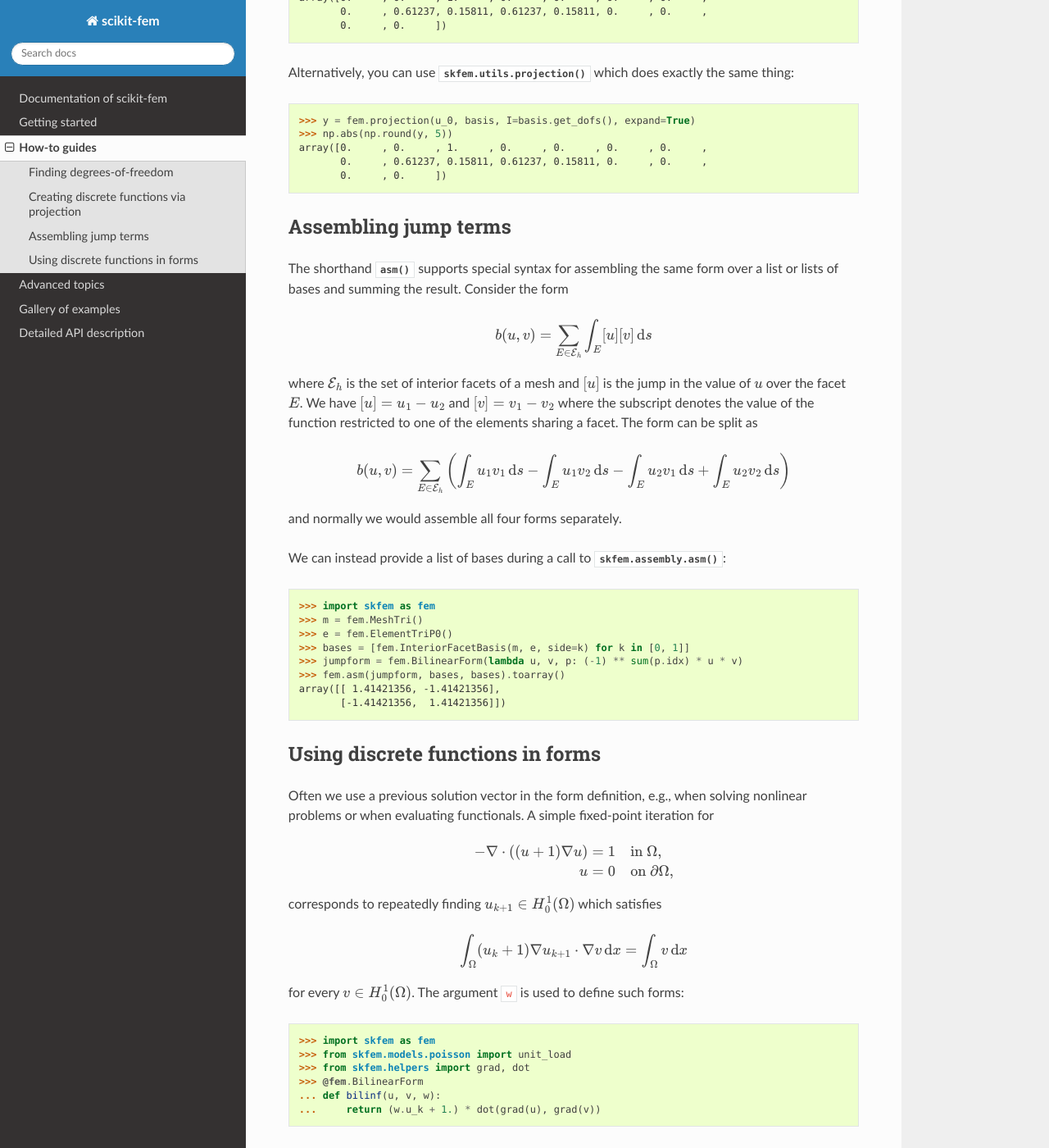
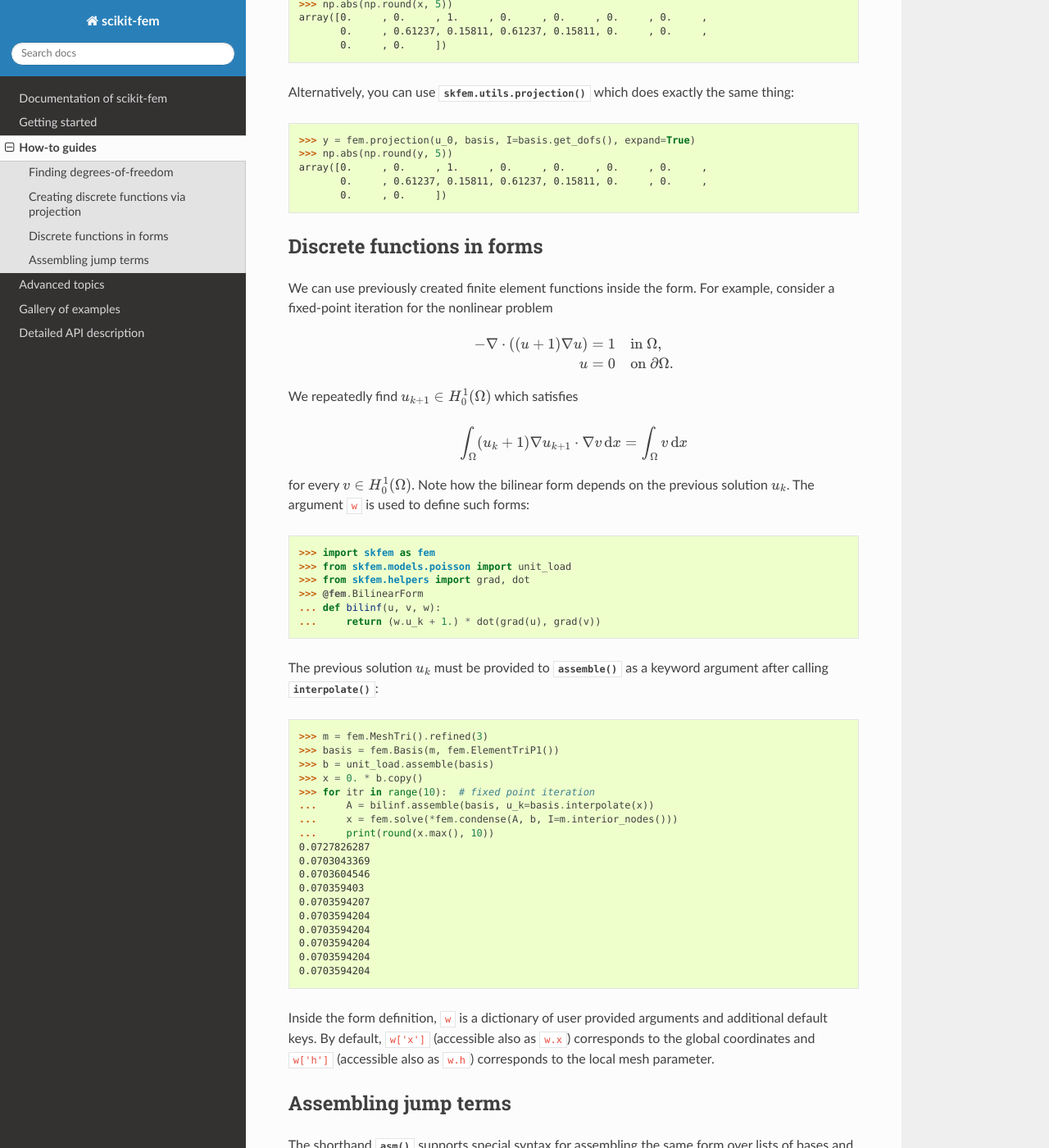
Before and after one commit to kinnala/scikit-fem, a Sphinx documentation site: the page built from docs/howto.rst, in a window 1280 px wide and 1400 px high, scrolled down 2037 px. Shown: the whole window at 82% size. Built offline with Sphinx 7.4.7 and the Read the Docs theme 2.0.0, drawn with Linux system fonts in a browser that asks for light colours; some of the changed text lies outside the part shown.

Commit message:
Improvements to the docs (#810)

```diff
--- a/docs/advanced.rst
+++ b/docs/advanced.rst
@@ -32,8 +32,15 @@
    ... def integrand(u, v, w):
    ...    return dot(grad(u), grad(v))
 
-A typical load vector is given by the :math:`L^2` inner product of a user-given
-function and the test function :math:`v`, e.g.,
+.. note::
+
+   Using helpers such as :func:`~skfem.helpers.grad` and
+   :func:`~skfem.helpers.dot` is optional.  Without helpers the last line would
+   read, e.g., ``u.grad[0] * v.grad[0] + u.grad[1] * v.grad[1]``.  Inside the
+   form ``u`` and ``v`` are of type :class:`~skfem.element.DiscreteField`.
+   The return value is a numpy array.
+
+Here is an example of body loading:
 
 .. math::
 
@@ -49,10 +56,17 @@
    ... def loading(v, w):
    ...    return np.sin(np.pi * w.x[0]) * np.sin(np.pi * w.x[1]) * v
 
+.. note::
+
+   The last argument ``w`` is a dictionary of
+   :class:`~skfem.element.DiscreteField` objects.  Its ``_getattr_`` is
+   overridden so that ``w.x`` corresponds to ``w['x'].value``.  Some keys are
+   populated by default, e.g., ``w.x`` are the global quadrature points.
+
 In addition, forms can depend on the local mesh parameter ``w.h`` or other
-finite element functions (see :ref:`predefined`).
-Moreover, boundary forms can depend on the normal vector ``w.n``.
-One example is the form
+finite element functions (see :ref:`predefined`).  Moreover, boundary forms
+assembled using :class:`~skfem.assembly.BoundaryFacetBasis` can depend on the
+outward normal vector ``w.n``.  One example is the form
 
 .. math::
 
@@ -68,10 +82,8 @@
    ... def loading(v, w):
    ...    return dot(w.n, v)
 
-The helper functions such as ``dot`` are discussed further below.
 
-
-The form definition always returns a two-dimensional NumPy array.  This can be
+The form definition always returns a two-dimensional numpy array.  This can be
 verified using the Python debugger:
 
 .. code-block:: python
@@ -83,7 +95,7 @@
        import pdb; pdb.set_trace()  # breakpoint
        return dot(grad(u), grad(v))
 
-Saving the above snippet as ``test.py`` and running it via ``python -i test.py``
+Saving the above snippet as ``test.py`` and running it via ``python test.py``
 allows experimenting:
 
 .. code-block:: none
@@ -137,11 +150,18 @@
 
 .. warning::
 
-   This section contains lower level details on the order of the DOFs.
+   This section contains details on the order of the DOFs.
    Read this only if you did not find an answer in :ref:`finddofs`.
 
-The DOFs :math:`x` are ordered automatically based on the mesh and the element
-type.  It is possible to investigate manually how the DOFs match the different
+After finite element assembly we have the linear system
+
+.. math::
+
+   Ax = b.
+
+What is the order of the unknowns in the vector :math:`x`?
+The DOFs are ordered automatically based on the mesh and the element type.  It
+is possible to investigate manually how the DOFs match the different
 topological entities (`nodes`, `facets`, `edges`, `elements`) of the mesh.
 
 .. note::
@@ -151,58 +171,54 @@
    the mesh.  In particular, we refer to the edges of triangular and
    quadrilateral meshes as `facets`.
 
-For example, consider the quadratic Lagrange triangle and the default two
-element mesh of the unit square:
+For example, consider the triquadratic hexahedral element and the default
+cube mesh:
 
 .. doctest::
 
    >>> from skfem import *
-   >>> m = MeshTri()
+   >>> m = MeshHex()
    >>> m
-   <skfem MeshTri1 object>
-     Number of elements: 2
-     Number of vertices: 4
-     Number of nodes: 4
-     Named boundaries [# facets]: left [1], bottom [1], right [1], top [1]
-   >>> basis = Basis(m, ElementTriP2())
+   <skfem MeshHex1 object>
+     Number of elements: 1
+     Number of vertices: 8
+     Number of nodes: 8
+   >>> basis = Basis(m, ElementHex2())
+   >>> basis
+   <skfem CellBasis(MeshHex1, ElementHex2) object>
+     Number of elements: 1
+     Number of DOFs: 27
+     Size: 296352 B
 
 The DOFs corresponding to the nodes (or vertices) of the mesh are
 
 .. doctest::
 
    >>> basis.nodal_dofs
-   array([[0, 1, 2, 3]])
+   array([[0, 1, 2, 3, 4, 5, 6, 7]])
 
-The first column above corresponds to the first column in the corresponding mesh
-data structure:
+This means that the first (zeroth) entry in the DOF array corresponds to the
+first node/vertex in the finite element mesh (see ``m.p`` for a list of
+nodes/vertices).
+
+Similarly, the DOFs corresponding to the edges (``m.edges`` for a list of
+edges) and the facets (``m.facets`` for a list of facets) of the mesh are
 
 .. doctest::
 
-   >>> m.p
-   array([[0., 1., 0., 1.],
-          [0., 0., 1., 1.]])
+   >>> basis.edge_dofs
+   array([[ 8,  9, 10, 11, 12, 13, 14, 15, 16, 17, 18, 19]])
+   >>> basis.facet_dofs
+   array([[20, 21, 22, 23, 24, 25]])
 
-In particular, the node at :math:`(0,0)` corresponds to the first element of the
-vector :math:`x`, the node at :math:`(1,0)` corresponds to the second element,
-and so on.
-
-Similarly, the DOFs corresponding to the facets of the mesh are
+All DOFs in ``nodal_dofs``, ``edge_dofs`` and ``facet_dofs``
+are shared between neighbouring elements to preserve continuity.
+The remaining DOFs are internal to the element and not shared:
 
 .. doctest::
 
-   >>> basis.facet_dofs
-   array([[4, 5, 6, 7, 8]])
-
-The corresponding facets can be found in the mesh data structure:
-
-.. doctest::
-
-   >>> m.facets
-   array([[0, 0, 1, 1, 2],
-          [1, 2, 2, 3, 3]])
-   >>> .5 * m.p[:, m.facets].sum(axis=0)  # midpoints of the facets
-   array([[0. , 0. , 0.5, 0.5, 0.5],
-          [0.5, 0.5, 0.5, 1. , 1. ]])
+   >>> basis.interior_dofs
+   array([[26]])
 
 Each DOF is associated either with a node (``nodal_dofs``), a facet
 (``facet_dofs``), an edge (``edge_dofs``), or an element (``interior_dofs``).
--- a/docs/api.rst
+++ b/docs/api.rst
@@ -85,7 +87,7 @@
 .. autoclass:: skfem.assembly.Basis
 
 .. autoclass:: skfem.assembly.CellBasis
-   :members: __init__
+   :members: __init__, interpolate
 
 
 Class: BoundaryFacetBasis
@@ -132,6 +134,8 @@
    :show-inheritance:
    :exclude-members: DiscreteField, ElementVectorH1
 
+.. autoclass:: skfem.element.DiscreteField
+
 Module: skfem.utils
 ===================
 
--- a/docs/gettingstarted.rst
+++ b/docs/gettingstarted.rst
@@ -3,9 +3,6 @@
 =================
  Getting started
 =================
-
-This tutorial introduces you to scikit-fem.
-It assumes that you are familiar with the basics of the finite element method.
 
 If you have a supported Python installation on your computer, you can
 install the package via
@@ -24,7 +21,7 @@
 Step 1: Clarify the problem
 ===========================
 
-In this tutorial we solve the Poisson equation
+In this tutorial we solve the Poisson problem
 
 .. math::
    \begin{aligned}
@@ -35,12 +32,18 @@
 where :math:`\Omega = (0, 1)^2` is a square domain
 and :math:`f(x,y)=\sin \pi x \sin \pi y`.
 The weak formulation reads:
-find :math:`u \in V` satisfying
+find :math:`u \in H^1_0(\Omega)` satisfying
 
 .. math::
-   \int_\Omega \nabla u \cdot \nabla v \,\mathrm{d}x = \int_\Omega fv\,\mathrm{d}x \quad \forall v \in V,
+   \int_\Omega \nabla u \cdot \nabla v \,\mathrm{d}x = \int_\Omega fv\,\mathrm{d}x \quad \forall v \in H^1_0(\Omega).
 
-where :math:`V = H^1_0(\Omega)`.
+.. note::
+
+   Above :math:`H^1_0(\Omega)` is the space of functions that are zero
+   on the boundary :math:`\partial \Omega` and the square integral of the
+   first derivative is finite.  This is a common function space
+   to use for second-order boundary value problems because
+   it often corresponds to the space of functions with finite energy.
 
 Step 2: Express the forms as code
 =================================
@@ -98,6 +103,11 @@
 .. doctest::
 
    >>> Vh = fem.Basis(mesh, fem.ElementTriP1())
+   >>> Vh
+   <skfem CellBasis(MeshTri1, ElementTriP1) object>
+     Number of elements: 128
+     Number of DOFs: 81
+     Size: 27648 B
 
 Step 5: Assemble the linear system
 ==================================
@@ -125,9 +135,9 @@
 .. doctest::
 
    >>> D = Vh.get_dofs()
-   >>> D.flatten()
-   array([ 0,  1,  2,  3,  4,  5,  7,  8,  9, 10, 11, 13, 14, 16, 17, 18, 25,
-          26, 27, 29, 30, 32, 33, 34, 35, 36, 39, 40, 49, 50, 53, 54])
+   >>> D
+   <skfem DofsView(MeshTri1, ElementTriP1) object>
+     Number of nodal DOFs: 32 ['u']
 
 Step 7: Eliminate boundary DOFs and solve
 =========================================
--- a/docs/howto.rst
+++ b/docs/howto.rst
@@ -20,8 +20,8 @@
    >>> basis = Basis(m, ElementTriP2())
 
 We can provide an indicator function to
-:meth:`~skfem.assembly.basis.AbstractBasis.get_dofs` and it will call
-:meth:`~skfem.mesh.Mesh.facets_satisfying` and find the corresponding DOFs:
+:meth:`~skfem.assembly.basis.AbstractBasis.get_dofs` and it will find the
+DOFs on the matching facets:
 
 .. doctest::
 
@@ -31,8 +31,8 @@
    >>> dofs.facet
    {'u': array([26, 30, 39, 40])}
 
-The keys in the above dictionaries indicate the type of the
-DOF according to the following table:
+The keys in the above dictionaries indicate the type of the DOF according to
+the following table:
 
 +-----------+---------------------------------------------------------------+
 | Key       | Description                                                   |
@@ -45,9 +45,9 @@
 +-----------+---------------------------------------------------------------+
 | ``u_xx``  | Second partial derivative w.r.t :math:`x`                     |
 +-----------+---------------------------------------------------------------+
-| ``u^n``   | Normal component of a vector field (e.g. Raviart-Thomas)      |
+| ``u^n``   | Normal component of a vector field (e.g., Raviart-Thomas)     |
 +-----------+---------------------------------------------------------------+
-| ``u^t``   | Tangential component of a vector field (e.g. Nédélec)         |
+| ``u^t``   | Tangential component of a vector field (e.g., Nédélec)        |
 +-----------+---------------------------------------------------------------+
 | ``u^1``   | First component of a vector field                             |
 +-----------+---------------------------------------------------------------+
@@ -55,11 +55,10 @@
 +-----------+---------------------------------------------------------------+
 | ``u^1^1`` | First component of the first component in a composite field   |
 +-----------+---------------------------------------------------------------+
-| ``NA``    | Description not available (e.g. hierarchical or bubble DOF's) |
+| ``NA``    | Description not available (e.g., hierarchical or bubble DOF's)|
 +-----------+---------------------------------------------------------------+
 
-An array of all DOFs belonging to the left boundary with the key ``u`` can be
-obtained as follows:
+An array of all DOFs with the key ``u`` can be obtained as follows:
 
 .. doctest::
 
@@ -91,13 +90,15 @@
 Creating discrete functions via projection
 ==========================================
 
-It is possible to perform an :math:`L^2` projection of the boundary data
-:math:`u_0` onto the finite element space :math:`V_h` by solving for the
-function :math:`\widetilde{u_0} \in V_h` which satisfies
+We can use :math:`L^2` projection to find discrete counterparts of functions
+with an explicit expression.  Suppose we have :math:`u_0(x,y) = x^3 y^3`
+defined on the boundary of the domain and want to find the corresponding
+discrete function which is extended by zero in the interior of the domain.  We
+can solve for :math:`\widetilde{u_0} \in \mathrm{tr}\,V_h` which satisfies
 
 .. math::
 
-   \int_{\partial \Omega} \widetilde{u_0} v\,\mathrm{d}s = \int_{\partial \Omega} u_0 v\,\mathrm{d}s\quad \forall v \in V_h.
+   \int_{\partial \Omega} \widetilde{u_0} v\,\mathrm{d}s = \int_{\partial \Omega} u_0 v\,\mathrm{d}s\quad \forall v \in \mathrm{tr}\,V_h.
 
 Below we solve explicitly the above variational problem:
 
@@ -127,69 +128,31 @@
           0.     , 0.61237, 0.15811, 0.61237, 0.15811, 0.     , 0.     ,
           0.     , 0.     ])
 
-Assembling jump terms
-=====================
-
-The shorthand :func:`~skfem.assembly.asm`
-supports special syntax for assembling the same form over a list or lists of
-bases and summing the result.  Consider the form
-
-.. math::
-
-   b(u,v) = \sum_{E \in \mathcal{E}_h} \int_{E} [u][v]\,\mathrm{d}s
-
-where :math:`\mathcal{E}_h` is the set of interior facets of a mesh
-and :math:`[u]` is the jump in the value of :math:`u` over the facet
-:math:`E`.
-We have
-:math:`[u] = u_1 - u_2` and :math:`[v] = v_1 - v_2`
-where the subscript denotes the value of the function restricted to one of the
-elements sharing a facet.  The form can be split as
-
-.. math::
-
-   b(u,v) = \sum_{E \in \mathcal{E}_h} \left(\int_{E} u_1 v_1\,\mathrm{d}s - \int_{E} u_1 v_2\,\mathrm{d}s - \int_{E} u_2 v_1\,\mathrm{d}s + \int_{E} u_2 v_2\,\mathrm{d}s\right)
-
-and normally we would assemble all four forms separately.
-
-We can instead provide a list of bases during a call to :func:`skfem.assembly.asm`:
-
-.. doctest::
-
-   >>> import skfem as fem
-   >>> m = fem.MeshTri()
-   >>> e = fem.ElementTriP0()
-   >>> bases = [fem.InteriorFacetBasis(m, e, side=k) for k in [0, 1]]
-   >>> jumpform = fem.BilinearForm(lambda u, v, p: (-1) ** sum(p.idx) * u * v)
-   >>> fem.asm(jumpform, bases, bases).toarray()
-   array([[ 1.41421356, -1.41421356],
-          [-1.41421356,  1.41421356]])
-
 .. _predefined:
 
-Using discrete functions in forms
-=================================
+Discrete functions in forms
+===========================
 
-Often we use a previous solution vector in the form
-definition, e.g., when solving nonlinear problems or
-when evaluating functionals.
-A simple fixed-point iteration for
+We can use previously created finite element functions inside the form.
+For example, consider
+a fixed-point iteration for the nonlinear problem
 
 .. math::
 
    \begin{aligned}
       -\nabla \cdot ((u + 1)\nabla u) &= 1 \quad \text{in $\Omega$}, \\
-      u &= 0 \quad \text{on $\partial \Omega$},
+      u &= 0 \quad \text{on $\partial \Omega$}.
    \end{aligned}
 
-corresponds to repeatedly
-finding :math:`u_{k+1} \in H^1_0(\Omega)` which satisfies
+We repeatedly
+find :math:`u_{k+1} \in H^1_0(\Omega)` which satisfies
 
 .. math::
 
    \int_\Omega (u_{k} + 1) \nabla u_{k+1} \cdot \nabla v \,\mathrm{d}x = \int_\Omega v\,\mathrm{d}x
 
 for every :math:`v \in H^1_0(\Omega)`.
+Note how the bilinear form depends on the previous solution :math:`u_k`.
 The argument ``w`` is used to define such forms:
 
 .. doctest::
@@ -202,7 +165,8 @@
    ...     return (w.u_k + 1.) * dot(grad(u), grad(v))
 
 The previous solution :math:`u_k` must be provided to
-:meth:`~skfem.assembly.BilinearForm.assemble` as a keyword argument:
+:meth:`~skfem.assembly.BilinearForm.assemble` as a keyword argument
+after calling :meth:`~skfem.assembly.CellBasis.interpolate`:
 
 .. doctest::
 
@@ -230,3 +194,37 @@
 By default, ``w['x']`` (accessible also as ``w.x``) corresponds to the global
 coordinates and ``w['h']`` (accessible also as ``w.h``) corresponds to the local
 mesh parameter.
+
+Assembling jump terms
+=====================
+
+The shorthand :func:`~skfem.assembly.asm`
+supports special syntax for assembling the same form over lists of
+bases and summing the result.  The form
+
+.. math::
+
+   b(u,v) = \sum_{E \in \mathcal{E}_h} \int_{E} [u][v]\,\mathrm{d}s
+
+with jumps
+:math:`[u] = u_1 - u_2` and :math:`[v] = v_1 - v_2`
+over the interior edges can be split as
+
+.. math::
+
+   b(u,v) = \sum_{E \in \mathcal{E}_h} \left(\int_{E} u_1 v_1\,\mathrm{d}s - \int_{E} u_1 v_2\,\mathrm{d}s - \int_{E} u_2 v_1\,\mathrm{d}s + \int_{E} u_2 v_2\,\mathrm{d}s\right)
+
+and normally we would assemble all of the four forms separately.
+
+We can instead provide a list of bases during a call to :func:`skfem.assembly.asm`:
+
+.. doctest::
+
+   >>> import skfem as fem
+   >>> m = fem.MeshTri()
+   >>> e = fem.ElementTriP0()
+   >>> bases = [fem.InteriorFacetBasis(m, e, side=k) for k in [0, 1]]
+   >>> jumpform = fem.BilinearForm(lambda u, v, p: (-1) ** sum(p.idx) * u * v)
+   >>> fem.asm(jumpform, bases, bases).toarray()
+   array([[ 1.41421356, -1.41421356],
+          [-1.41421356,  1.41421356]])
```
Also changed, not shown: other parts of docs/advanced.rst (+6 -5 lines), other parts of docs/api.rst (+2 -0 lines), other parts of docs/gettingstarted.rst (+2 -0 lines), other parts of docs/howto.rst (+3 -3 lines), 1 other file.
